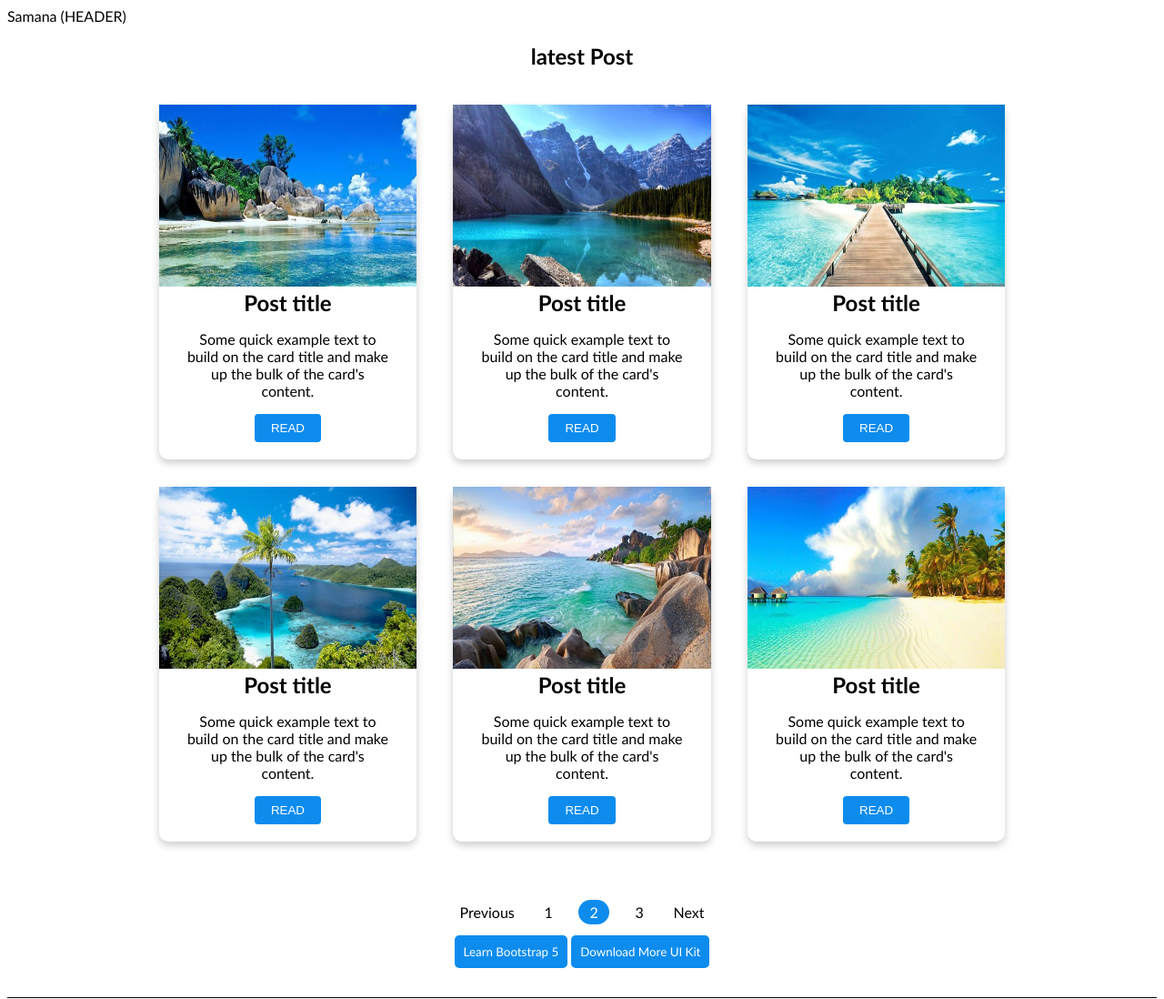
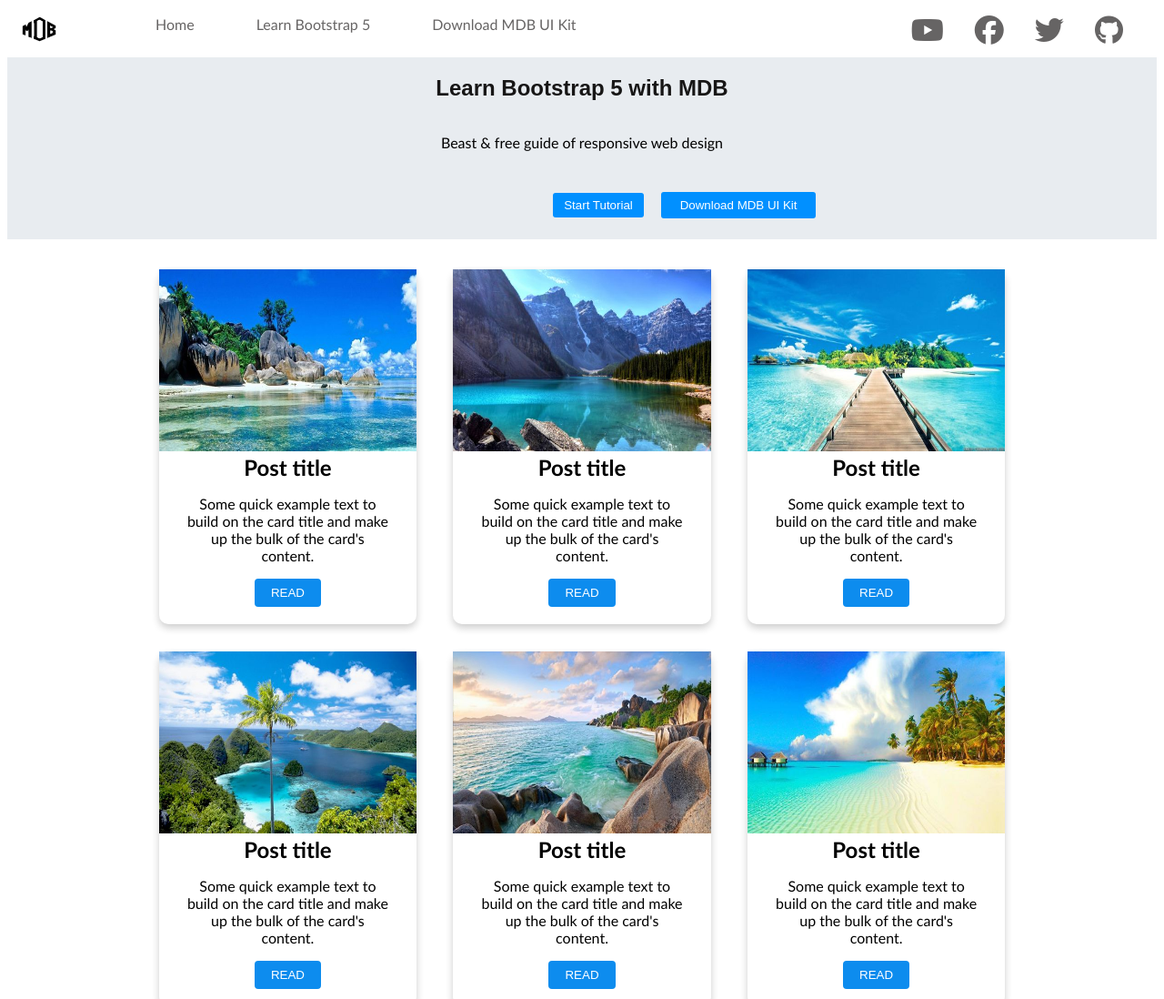
Before and after one commit to hodamadadi/Team-Working, a plain HTML site: page index.html in a window 1280 px wide. Shown: the top 1098 px of the page at 91% size. Drawn offline with Linux system fonts and the light colour scheme.

Commit message:
some style has added!

```diff
--- a/index.css
+++ b/index.css
@@ -1,7 +1,7 @@
 #section3 {
   text-align: center;
 }
-.btn-1 {
+.bt {
   background-color: rgb(13, 140, 238);
   border-radius: 5px;
   border: none;
@@ -66,3 +66,84 @@ button {
 h2 {
   margin: 0px;
 }
+header {
+  width: 100%;
+
+  height: 50px;
+
+  display: flex;
+  align-items: center;
+  position: fixed;
+}
+header .logo img {
+  width: 70px;
+  height: 50px;
+  background: transparent;
+}
+header ul {
+  flex: 1;
+  display: flex;
+  justify-content: space-evenly;
+}
+header ul li {
+  list-style: none;
+}
+header ul li a {
+  text-decoration: none;
+  color: rgb(102, 100, 100);
+  font-weight: 500;
+  padding: 10px 15px;
+  transition: 0.5s ease;
+}
+.li {
+  margin-right: 300px;
+}
+header ul li a:hover {
+  color: #0190ff;
+}
+#div-1 {
+  position: relative;
+  top: 10rem;
+  top: 55px;
+  background-color: rgb(232, 236, 240);
+  width: 100%;
+  height: 200px;
+}
+#div-1 h2 {
+  text-align: center;
+  padding: 20px;
+  font-family: Arial;
+  color: #171616;
+}
+#div-1 p {
+  text-align: center;
+}
+.btn-1 {
+  margin-left: 600px;
+  margin-top: 30px;
+  margin-right: 15px;
+  padding: 6px;
+  background-color: #0190ff;
+  color: white;
+  border: none;
+  border-radius: 3px;
+  width: 100px;
+  cursor: pointer;
+  transition: 0.4s ease;
+}
+.btn-2 {
+  background-color: #0190ff;
+  color: white;
+  border: none;
+  border-radius: 3px;
+  padding: 7px;
+  width: 170px;
+  cursor: pointer;
+  transition: 0.4s ease;
+}
+.btn-1:hover {
+  background-color: #06589c;
+}
+.btn-2:hover {
+  background-color: #06589c;
+}
--- a/index.html
+++ b/index.html
@@ -14,9 +14,32 @@
     <link rel="stylesheet" href="index.css" />
   </head>
   <body>
-    <section>Samana (HEADER)</section>
     <section>
-      <h1 style="text-align: center">latest Post</h1>
+      <header>
+        <div class="logo"><img src="pic7.jpg" alt="logo" /></div>
+        <ul>
+          <li><a href="#">Home</a></li>
+          <li><a href="#">Learn Bootstrap 5</a></li>
+          <li class="li"><a href="#">Download MDB UI Kit</a></li>
+          <li>
+            <a href="#"><i class="fab fa-youtube fa-2x"></i></a>
+            <a href="#"><i class="fab fa-facebook fa-2x"></i></a>
+
+            <a href="#"><i class="fab fa-twitter fa-2x"></i></a>
+
+            <a href="#"><i class="fab fa-github fa-2x"></i></a>
+          </li>
+        </ul>
+      </header>
+      <div id="div-1">
+        <h2>Learn Bootstrap 5 with MDB</h2>
+        <p>Beast & free guide of responsive web design</p>
+        <button class="btn-1">Start Tutorial</button>
+        <button class="btn-2">Download MDB UI Kit</button>
+      </div>
+    </section>
+    <section>
+      <h1 style="text-align: center" class="h1" >latest Post</h1>
       <br />
       <div class="container">
         <div class="card">
@@ -104,8 +127,8 @@
       </div>
     </section>
     <section id="section3">
-      <button class="btn-1">Learn Bootstrap 5</button>
-      <button class="btn-1">Download More UI Kit</button>
+      <button class="bt">Learn Bootstrap 5</button>
+      <button class="bt">Download More UI Kit</button>
       <div class="div-footer">
         <p class="footer-p">Follow MDB on social media</p>
         <a href="#"><i class="fa-brands fa-youtube"></i></a>
--- a/navbar.css
+++ /dev/null
@@ -1,83 +0,0 @@
-*{
-margin: 0;
-
-padding: 0;
-
-box-sizing: border-box;
-
-font-family: Arial;
-
- }header{
-
-width:100%;
-
-height: 50px;
-
-display: flex;
-    align-items: center;
-    position: fixed;
-
-    }
-    header .logo img{
-        width: 70px;
-        height: 50px;
-        background: transparent;
-
-    }header ul{
-     flex:1;
-        display: flex;
-        justify-content:space-evenly;
-
-    }header ul li{
-        list-style: none;
-    }header ul li a{
-        text-decoration: none;
-        color: rgb(102, 100, 100);
-        font-weight: 500;
-        padding: 10px 15px;
-        transition: 0.5s ease;
-    }.li{
-        margin-right: 300px;
-    }header ul li a:hover{
-        color: #0190ff;
-    }#div-1{
-        position: absolute;
-        top: 55px;
-        background-color:rgb(232, 236, 240);
-        width: 100%;
-        height: 180px;
-
-    }#div-1 h2{
-        text-align: center;
-        padding: 20px;
-        font-family: Arial;
-        color: #171616;
-    }#div-1 p{
-        text-align: center;
-
-    }.btn-1{
-        margin-left: 500px;
-        margin-top: 30px;
-        margin-right: 15px;
-        padding: 6px;
-        background-color: #0190ff;
-        color: white;
-        border: none;
-        border-radius: 3px;
-        width: 100px;
-        cursor: pointer;
-        transition: 0.4s ease;
-    }.btn-2{
-        background-color: #0190ff;
-        color: white;
-        border: none;
-        border-radius: 3px;
-        padding: 7px;
-        width: 170px;
-        cursor: pointer;
-        transition: 0.4s ease;
-    }.btn-1:hover{
-        background-color: #06589c;
-    }.btn-2:hover{
-        background-color: #06589c;
-    }
```
Also changed, not shown: navbar.html (deleted, +0 -40 lines).
